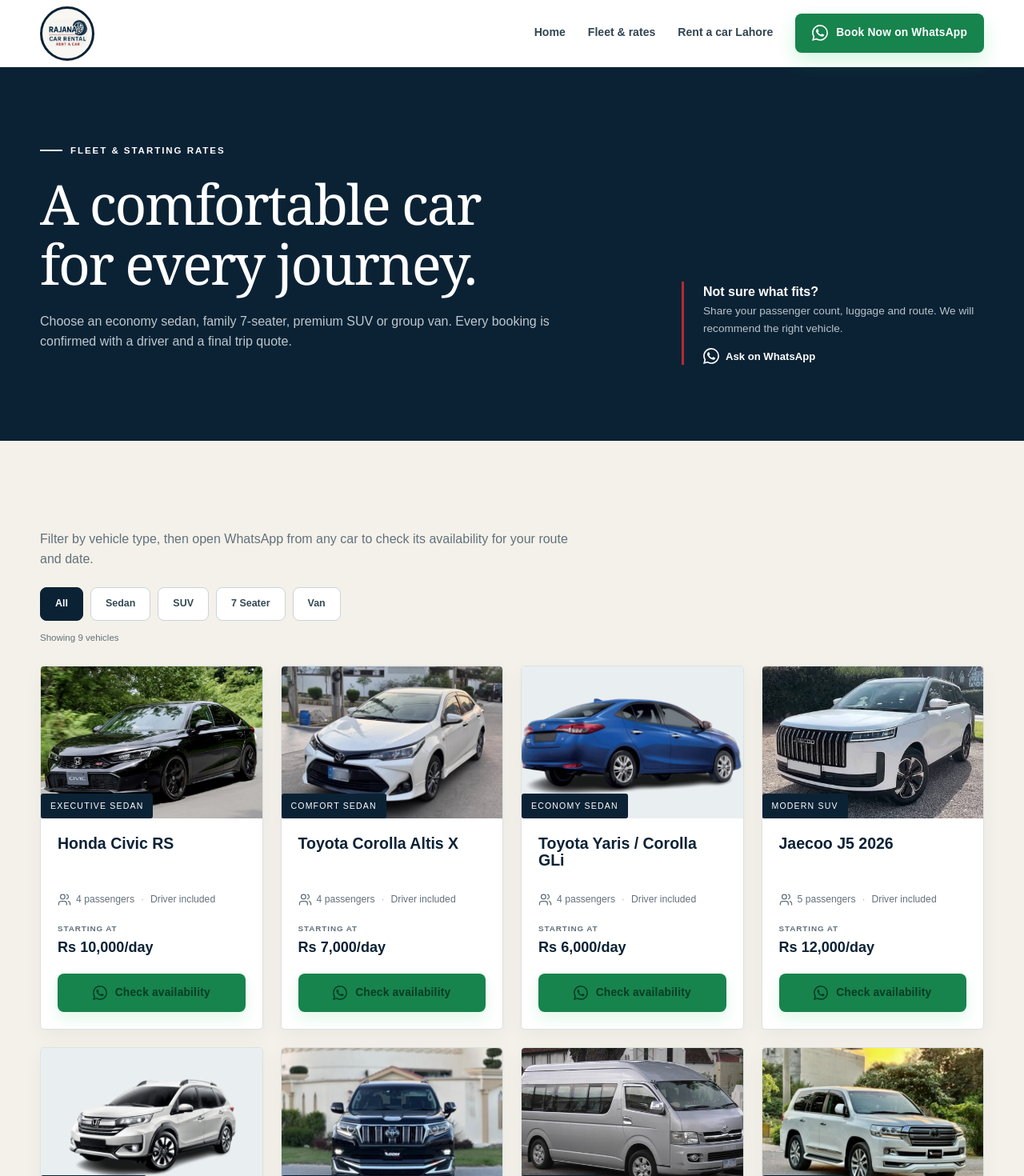
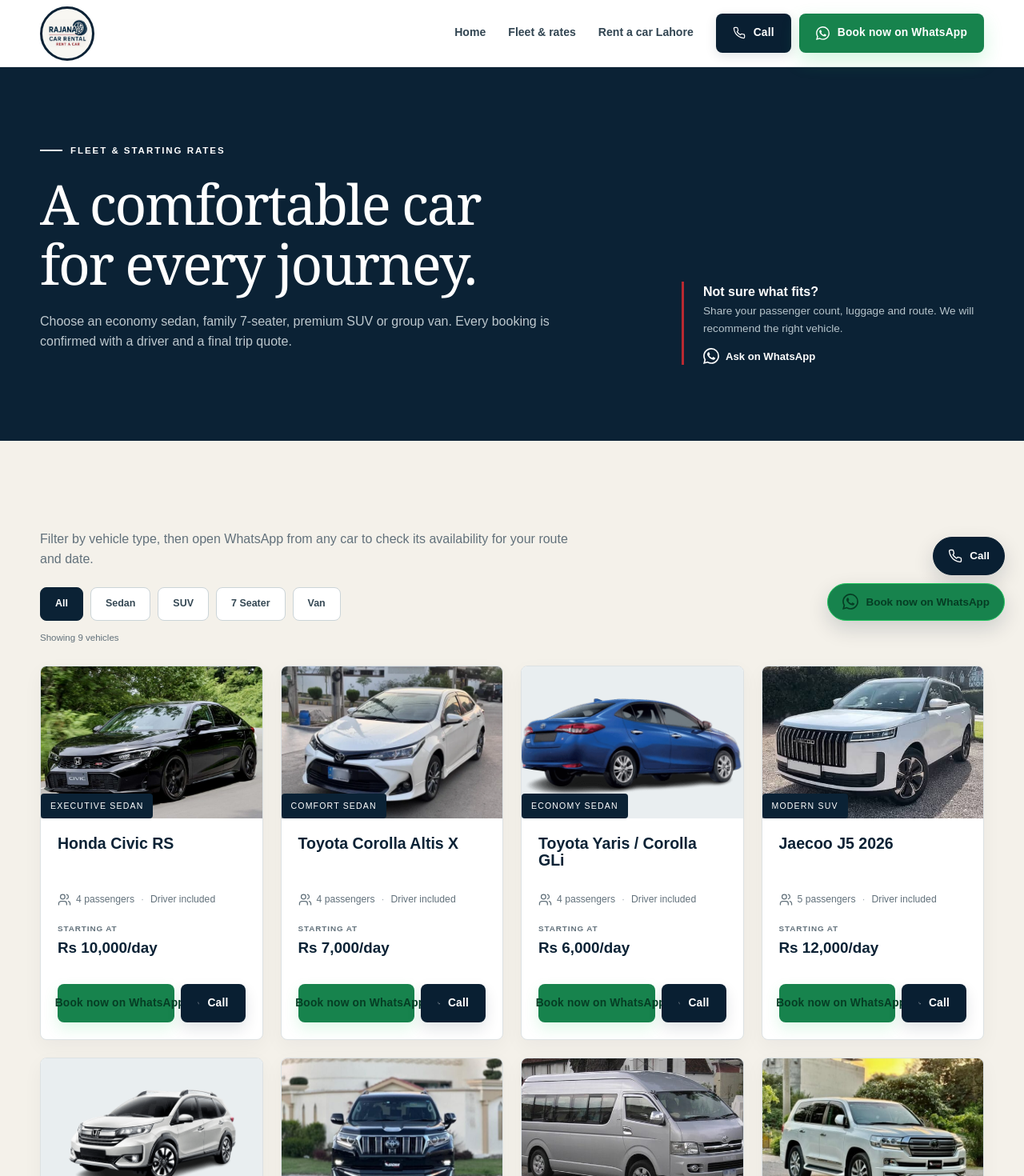
Before and after one commit to awaisanwar12/Rajana-Car-rental, a Next.js app: page /fleet in a window 1280 px wide. Shown: the top 1470 px of the page at 80% size. Built offline with nearby package versions, Linux system fonts and the light colour scheme; no server answers.

Commit message:
Add direct call actions and align fleet conversion buttons

```diff
--- a/src/app/layout.tsx
+++ b/src/app/layout.tsx
@@ -39,7 +39,7 @@
         <script async src={`https://www.googletagmanager.com/gtag/js?id=${gaMeasurementId}`} />
         <script
           dangerouslySetInnerHTML={{
-            __html: `window.dataLayer=window.dataLayer||[];function gtag(){dataLayer.push(arguments);}gtag('js',new Date());gtag('config','${googleAdsId}');gtag('config','${gaMeasurementId}');`,
+            __html: `window.dataLayer=window.dataLayer||[];function gtag(){dataLayer.push(arguments);}gtag('js',new Date());gtag('config','${googleAdsId}');gtag('config','${gaMeasurementId}');document.addEventListener('click',function(e){var a=e.target&&e.target.closest?e.target.closest('a'):null;if(!a)return;var h=a.getAttribute('href')||'';if(h.indexOf('tel:')===0){gtag('event','phone_call',{event_category:'Contact',event_label:h,value:1});gtag('event','generate_lead',{method:'phone',phone_number:h});}else if(h.indexOf('wa.me')!==-1||h.indexOf('whatsapp.com')!==-1){gtag('event','whatsapp_click',{event_category:'Contact',event_label:a.getAttribute('aria-label')||'WhatsApp',value:1});gtag('event','generate_lead',{method:'whatsapp'});}},true);`,
           }}
         />
       </head>
--- a/src/app/public-redesign.css
+++ b/src/app/public-redesign.css
@@ -60,6 +60,33 @@
 .main-nav > a[aria-current="page"]:not(.button) {
   color: var(--navy);
   border-color: var(--red);
+}
+
+.nav-actions {
+  display: flex;
+  align-items: center;
+  gap: 10px;
+}
+
+.nav-call {
+  min-height: 46px;
+  padding-inline: 16px;
+  border-radius: 8px;
+  border: 1px solid #091f32;
+  background: #091f32;
+  color: #ffffff;
+  box-shadow: 0 4px 14px rgba(9, 31, 50, 0.12);
+  display: inline-flex;
+  align-items: center;
+  gap: 8px;
+}
+
+.nav-call:hover {
+  border-color: #12334f;
+  background: #12334f;
+  color: #ffffff;
+  transform: translateY(-2px);
+  box-shadow: 0 6px 18px rgba(9, 31, 50, 0.2);
 }
 
 .nav-whatsapp {
@@ -193,8 +220,11 @@
 }
 
 .fleet-card {
+  display: flex;
+  flex-direction: column;
+  height: 100%;
   border-color: #d8dfe2;
-  border-radius: 5px;
+  border-radius: 8px;
   box-shadow: 0 8px 25px rgba(9, 31, 50, 0.045);
 }
 
@@ -204,17 +234,22 @@
 }
 
 .fleet-image {
+  position: relative;
   height: 245px;
+  flex-shrink: 0;
 }
 
 .fleet-image > span {
   left: 14px;
   bottom: 14px;
-  border-radius: 3px;
+  border-radius: 4px;
   background: rgba(9, 31, 50, 0.93);
 }
 
 .fleet-content {
+  display: flex;
+  flex-direction: column;
+  flex: 1;
   padding: 24px;
 }
 
@@ -243,9 +278,10 @@
 .fleet-content > .fleet-price {
   display: grid;
   gap: 1px;
-  margin: 17px 0 18px;
+  margin: 17px 0 14px;
   color: var(--navy);
-  font-size: 1.13rem;
+  font-size: 1.18rem;
+  font-weight: 800;
 }
 
 .fleet-price small {
@@ -257,35 +293,72 @@
 }
 
 .fleet-rate-note {
-  margin: -10px 0 6px;
+  margin: 0 0 6px;
   color: var(--navy);
   font-size: 0.8rem;
-  font-weight: 600;
+  font-weight: 700;
 }
 
 .fleet-card-terms {
-  margin: 0 0 14px;
+  margin: 0 0 12px;
   color: var(--muted);
   font-size: 0.74rem;
   line-height: 1.4;
 }
 
+.fleet-card-actions {
+  display: grid;
+  grid-template-columns: minmax(0, 1.8fr) minmax(0, 1fr);
+  gap: 8px;
+  margin-top: auto;
+  padding-top: 16px;
+  width: 100%;
+}
+
 .fleet-card-action {
-  width: 100%;
   min-height: 44px;
-  padding: 10px 14px;
+  padding: 10px 8px;
+  border-radius: 8px;
+  font-size: 0.8rem;
+  font-weight: 800;
+  display: inline-flex;
+  align-items: center;
+  justify-content: center;
+  gap: 6px;
+  text-decoration: none;
+  transition: transform 0.18s, background-color 0.18s, box-shadow 0.18s;
+  cursor: pointer;
+  white-space: nowrap;
+}
+
+.fleet-card-whatsapp {
   border-color: #1fc45d;
-  border-radius: 8px;
   background: var(--green);
   color: var(--green-ink);
   box-shadow: 0 8px 18px rgba(37, 211, 102, 0.15);
 }
 
-.fleet-card-action:hover {
+.fleet-card-whatsapp:hover {
   border-color: #20bf5d;
   background: #20c962;
   color: #052f1c;
+  transform: translateY(-2px);
   box-shadow: 0 11px 24px rgba(37, 211, 102, 0.23);
+}
+
+.fleet-card-call {
+  border-color: #091f32;
+  background: #091f32;
+  color: #ffffff;
+  box-shadow: 0 8px 18px rgba(9, 31, 50, 0.12);
+}
+
+.fleet-card-call:hover {
+  border-color: #12334f;
+  background: #12334f;
+  color: #ffffff;
+  transform: translateY(-2px);
+  box-shadow: 0 11px 24px rgba(9, 31, 50, 0.2);
 }
 
 .fleet-page-section {
@@ -620,6 +693,54 @@
   margin-bottom: 0;
 }
 
+.desktop-contact-float {
+  position: fixed;
+  right: 24px;
+  bottom: 24px;
+  z-index: 70;
+  display: flex;
+  flex-direction: column;
+  gap: 10px;
+  align-items: flex-end;
+}
+
+.desktop-float-call,
+.desktop-float-whatsapp {
+  display: inline-flex;
+  align-items: center;
+  gap: 9px;
+  padding: 12px 18px;
+  border-radius: 999px;
+  font-size: 0.84rem;
+  font-weight: 800;
+  box-shadow: 0 10px 26px rgba(9, 31, 50, 0.16);
+  transition: transform 0.2s, box-shadow 0.2s;
+}
+
+.desktop-float-call {
+  border: 1px solid #091f32;
+  background: #091f32;
+  color: #ffffff;
+}
+
+.desktop-float-call:hover {
+  background: #143552;
+  transform: translateY(-2px);
+  box-shadow: 0 14px 30px rgba(9, 31, 50, 0.24);
+}
+
+.desktop-float-whatsapp {
+  border: 1px solid #1fc45d;
+  background: var(--green);
+  color: var(--green-ink);
+}
+
+.desktop-float-whatsapp:hover {
+  background: #20c962;
+  transform: translateY(-2px);
+  box-shadow: 0 14px 30px rgba(37, 211, 102, 0.3);
+}
+
 .mobile-booking-bar {
   display: none;
 }
@@ -676,8 +797,20 @@
     font-size: 0.91rem;
   }
 
+  .main-nav .nav-actions {
+    display: flex;
+    flex-direction: column;
+    gap: 10px;
+    margin-top: 14px;
+    padding-top: 14px;
+    border-top: 1px solid var(--line);
+  }
+
+  .main-nav .nav-call,
   .main-nav .nav-whatsapp {
-    display: none;
+    width: 100%;
+    min-height: 46px;
+    justify-content: center;
   }
 
   .menu-backdrop {
@@ -740,14 +873,20 @@
     padding-bottom: calc(76px + env(safe-area-inset-bottom));
   }
 
+  .desktop-contact-float {
+    display: none;
+  }
+
   .mobile-booking-bar {
     position: fixed;
-    right: auto;
+    right: 0;
     bottom: 0;
     left: 0;
     width: 100vw;
     z-index: 80;
-    display: block;
+    display: grid;
+    grid-template-columns: 1fr 1.8fr;
+    gap: 10px;
     padding: 10px 14px calc(10px + env(safe-area-inset-bottom));
     border-top: 1px solid rgba(9, 31, 50, 0.14);
     background: rgba(255, 255, 255, 0.96);
@@ -758,17 +897,28 @@
 
   .mobile-booking-bar a {
     display: flex;
-    min-height: 51px;
+    min-height: 48px;
     align-items: center;
     justify-content: center;
-    gap: 9px;
+    gap: 8px;
+    border-radius: 9px;
+    font-size: 0.86rem;
+    font-weight: 800;
+    text-decoration: none;
+  }
+
+  .mobile-bar-call {
+    border: 1px solid #091f32;
+    background: #091f32;
+    color: #ffffff;
+    box-shadow: 0 4px 14px rgba(9, 31, 50, 0.16);
+  }
+
+  .mobile-bar-whatsapp {
     border: 1px solid #1fc45d;
-    border-radius: 9px;
     background: var(--green);
     color: var(--green-ink);
-    box-shadow: 0 8px 22px rgba(37, 211, 102, 0.22);
-    font-size: 0.85rem;
-    font-weight: 800;
+    box-shadow: 0 6px 18px rgba(37, 211, 102, 0.22);
   }
 }
 
@@ -921,6 +1071,7 @@
 
 @media print {
   .mobile-booking-bar,
+  .desktop-contact-float,
   .menu-backdrop {
     display: none !important;
   }
--- a/src/components/FleetCard.tsx
+++ b/src/components/FleetCard.tsx
@@ -1,6 +1,6 @@
 import Image from "next/image";
-import { whatsappUrl } from "@/lib/site";
-import { UsersIcon, WhatsAppIcon } from "./Icons";
+import { site, whatsappUrl } from "@/lib/site";
+import { PhoneIcon, UsersIcon, WhatsAppIcon } from "./Icons";
 
 type FleetCardProps = {
   car: {
@@ -29,9 +29,14 @@
         <strong className="fleet-price"><small>Starting at</small>{car.priceLabel.replace("From ", "")}</strong>
         {car.rateNote && <p className="fleet-rate-note">{car.rateNote}</p>}
         {car.terms && <p className="fleet-card-terms">{car.terms}</p>}
-        <a className="button fleet-card-action" href={whatsappUrl(`Hello Rajana Car Rental, please share availability and a final quote for ${car.name}.`)} target="_blank" rel="noreferrer" aria-label={`Check ${car.name} availability on WhatsApp`}>
-          <WhatsAppIcon size={18} /> Check availability
-        </a>
+        <div className="fleet-card-actions">
+          <a className="button fleet-card-action fleet-card-whatsapp" href={whatsappUrl(`Hello Rajana Car Rental, please share availability and a final quote for ${car.name}.`)} target="_blank" rel="noreferrer" aria-label={`Book ${car.name} on WhatsApp`}>
+            <WhatsAppIcon size={17} /> Book now on WhatsApp
+          </a>
+          <a className="button fleet-card-action fleet-card-call" href={`tel:${site.phoneHref}`} aria-label={`Call Rajana Car Rental for ${car.name}`}>
+            <PhoneIcon size={16} /> Call
+          </a>
+        </div>
       </div>
     </article>
   );
--- a/src/components/Header.tsx
+++ b/src/components/Header.tsx
@@ -4,8 +4,8 @@
 import Link from "next/link";
 import { usePathname } from "next/navigation";
 import { useEffect, useId, useRef, useState } from "react";
-import { whatsappUrl } from "@/lib/site";
-import { CloseIcon, MenuIcon, WhatsAppIcon } from "./Icons";
+import { site, whatsappUrl } from "@/lib/site";
+import { CloseIcon, MenuIcon, PhoneIcon, WhatsAppIcon } from "./Icons";
 
 const nav = [
   ["Home", "/"],
@@ -65,9 +65,14 @@
                 {label}
               </Link>
             ))}
-            <a className="button button-whatsapp nav-whatsapp" href={whatsappUrl("Hello Rajana Car Rental, I would like to book a car.")} target="_blank" rel="noreferrer">
-              <WhatsAppIcon /> Book Now on WhatsApp
-            </a>
+            <div className="nav-actions">
+              <a className="button nav-call" href={`tel:${site.phoneHref}`} aria-label={`Call Rajana Car Rental at ${site.phoneDisplay}`}>
+                <PhoneIcon size={16} /> Call
+              </a>
+              <a className="button button-whatsapp nav-whatsapp" href={whatsappUrl("Hello Rajana Car Rental, I would like to book a car.")} target="_blank" rel="noreferrer">
+                <WhatsAppIcon size={17} /> Book now on WhatsApp
+              </a>
+            </div>
           </nav>
           <button ref={menuButton} className="menu-button" type="button" aria-label={open ? "Close menu" : "Open menu"} aria-expanded={open} aria-controls={menuId} onClick={() => setOpen((value) => !value)}>
             {open ? <CloseIcon /> : <MenuIcon />}
--- a/src/components/WhatsAppFloat.tsx
+++ b/src/components/WhatsAppFloat.tsx
@@ -1,12 +1,27 @@
-import { whatsappUrl } from "@/lib/site";
-import { WhatsAppIcon } from "./Icons";
+import { site, whatsappUrl } from "@/lib/site";
+import { PhoneIcon, WhatsAppIcon } from "./Icons";
 
 export function WhatsAppFloat() {
   return (
-    <nav className="mobile-booking-bar" aria-label="Quick booking">
-      <a href={whatsappUrl("Hello Rajana Car Rental, I would like to book a car. Please share availability and price.")} target="_blank" rel="noreferrer" aria-label="Book a car with Rajana Car Rental on WhatsApp">
-        <WhatsAppIcon /> Book Now on WhatsApp
-      </a>
-    </nav>
+    <>
+      <nav className="mobile-booking-bar" aria-label="Quick contact and booking">
+        <a className="mobile-bar-call" href={`tel:${site.phoneHref}`} aria-label="Call Rajana Car Rental directly">
+          <PhoneIcon size={18} /> Call
+        </a>
+        <a className="mobile-bar-whatsapp" href={whatsappUrl("Hello Rajana Car Rental, I would like to book a car. Please share availability and price.")} target="_blank" rel="noreferrer" aria-label="Book a car with Rajana Car Rental on WhatsApp">
+          <WhatsAppIcon size={18} /> Book now on WhatsApp
+        </a>
+      </nav>
+      <div className="desktop-contact-float" aria-label="Quick contact">
+        <a className="desktop-float-call" href={`tel:${site.phoneHref}`} aria-label={`Call Rajana Car Rental at ${site.phoneDisplay}`}>
+          <PhoneIcon size={18} />
+          <span>Call</span>
+        </a>
+        <a className="desktop-float-whatsapp" href={whatsappUrl("Hello Rajana Car Rental, I would like to book a car. Please share availability and price.")} target="_blank" rel="noreferrer" aria-label="Chat with Rajana Car Rental on WhatsApp">
+          <WhatsAppIcon size={20} />
+          <span>Book now on WhatsApp</span>
+        </a>
+      </div>
+    </>
   );
 }
```
